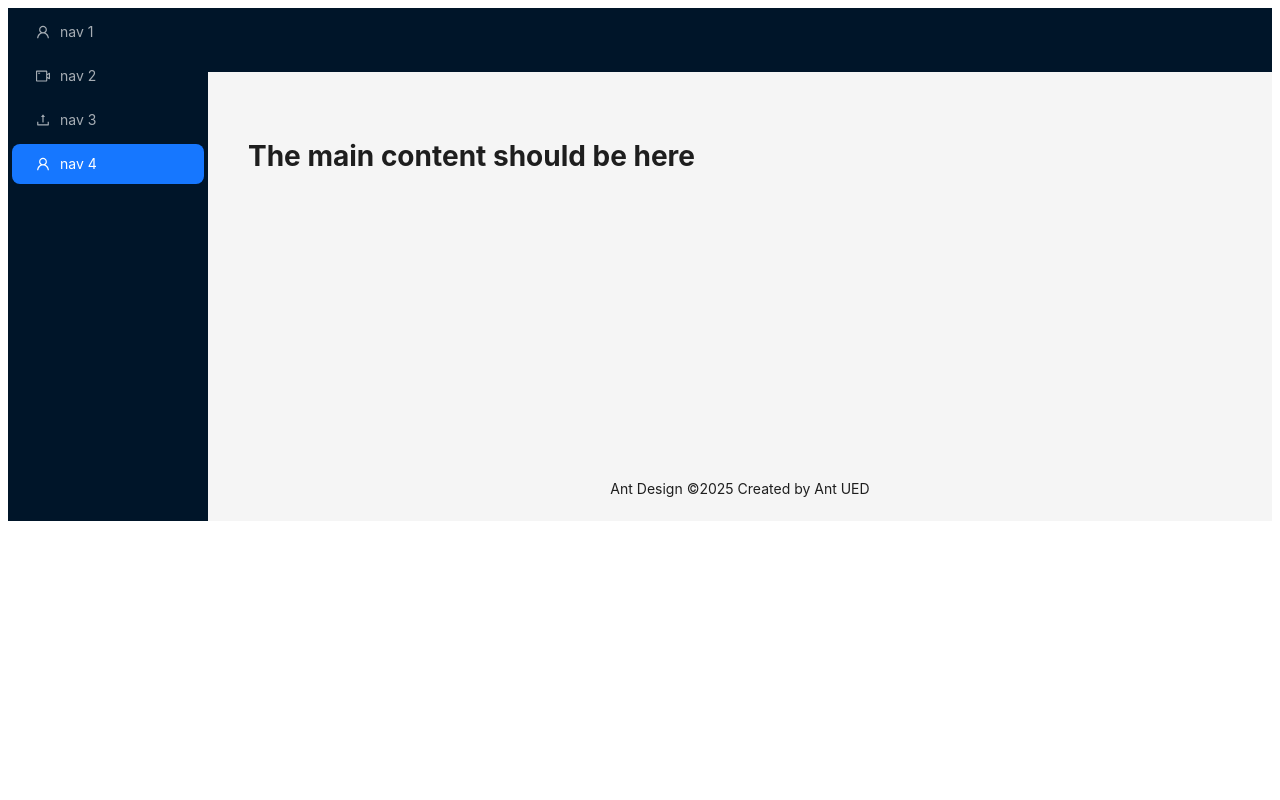
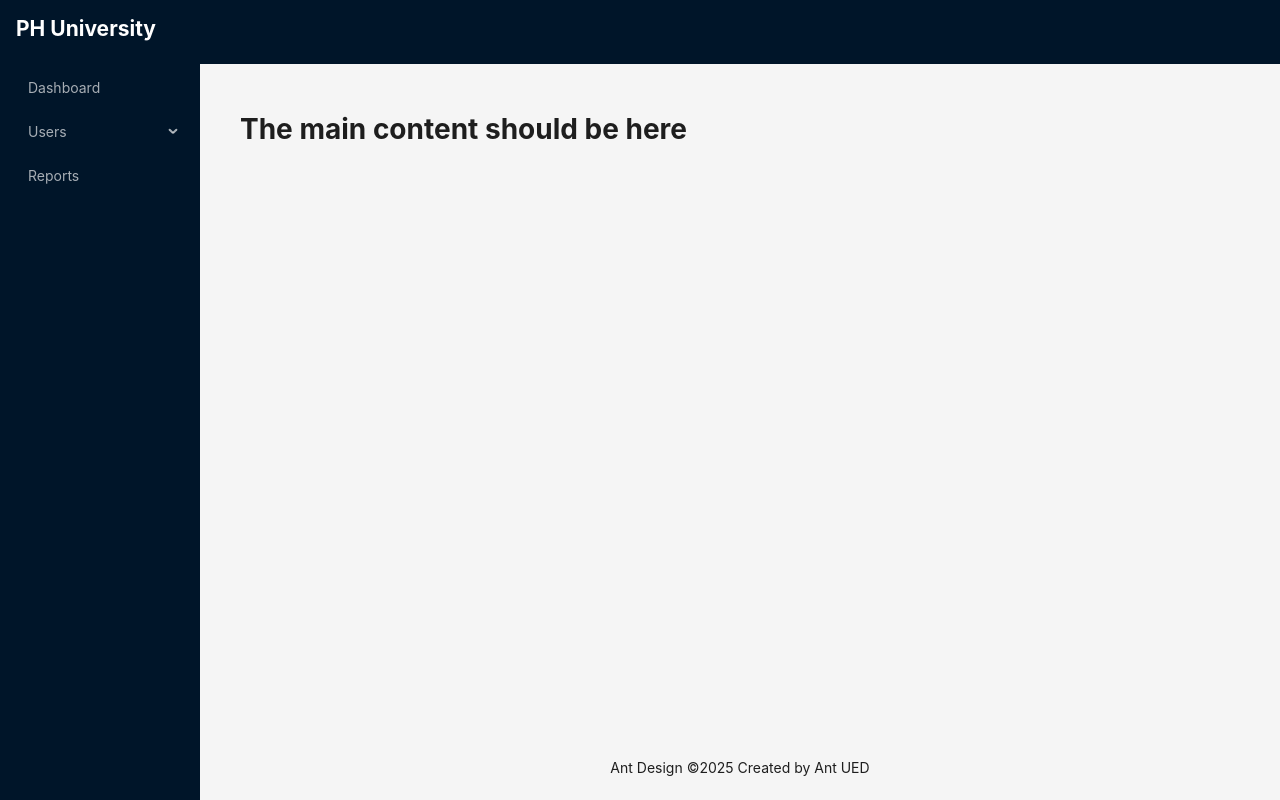
Before and after one commit to JuborajSujon/learn-backend, a React (Vite) app in the folder ph-mission4/ph-university-client/: page / in a window 1280 px wide. Built offline with nearby package versions, Linux system fonts and the light colour scheme.

Commit message:
26-3 Fixing the layout and setting up basic sidebar options

```diff
--- a/ph-mission4/ph-university-client/src/components/layout/MainLayout.tsx
+++ b/ph-mission4/ph-university-client/src/components/layout/MainLayout.tsx
@@ -3,25 +3,39 @@
   UserOutlined,
   VideoCameraOutlined,
 } from "@ant-design/icons";
-import { Layout, Menu } from "antd";
+import { Layout, Menu, MenuProps } from "antd";
 import { createElement } from "react";
 
 const { Header, Content, Footer, Sider } = Layout;
 
-const items = [
-  UserOutlined,
-  VideoCameraOutlined,
-  UploadOutlined,
-  UserOutlined,
-].map((icon, index) => ({
-  key: String(index + 1),
-  icon: createElement(icon),
-  label: `nav ${index + 1}`,
-}));
+const items: MenuProps["items"] = [
+  {
+    key: "1",
+    label: "Dashboard",
+  },
+  {
+    key: "2",
+    label: "Users",
+    children: [
+      {
+        key: "2.1",
+        label: "Users",
+      },
+      {
+        key: "2.2",
+        label: "Roles",
+      },
+    ],
+  },
+  {
+    key: "3",
+    label: "Reports",
+  },
+];
 
 export default function MainLayout() {
   return (
-    <Layout>
+    <Layout style={{ height: "100vh" }}>
       <Sider
         breakpoint="lg"
         collapsedWidth="0"
@@ -31,7 +45,9 @@
         onCollapse={(collapsed, type) => {
           console.log(collapsed, type);
         }}>
-        <div className="demo-logo-vertical" />
+        <div style={{ height: 32, margin: "16px", color: "white" }}>
+          <h1>PH University</h1>
+        </div>
         <Menu
           theme="dark"
           mode="inline"
--- a/ph-mission4/ph-university-client/src/index.css
+++ b/ph-mission4/ph-university-client/src/index.css
@@ -0,0 +1,5 @@
+* {
+  box-sizing: border-box;
+  margin: 0;
+  padding: 0;
+}
```
